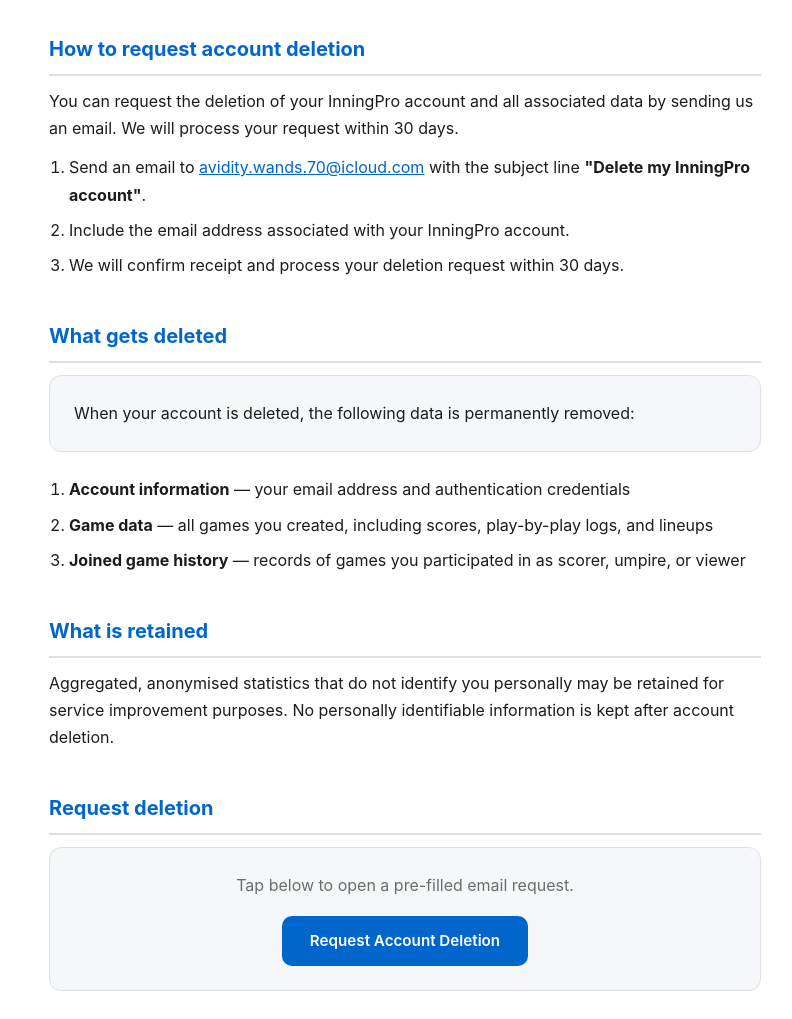
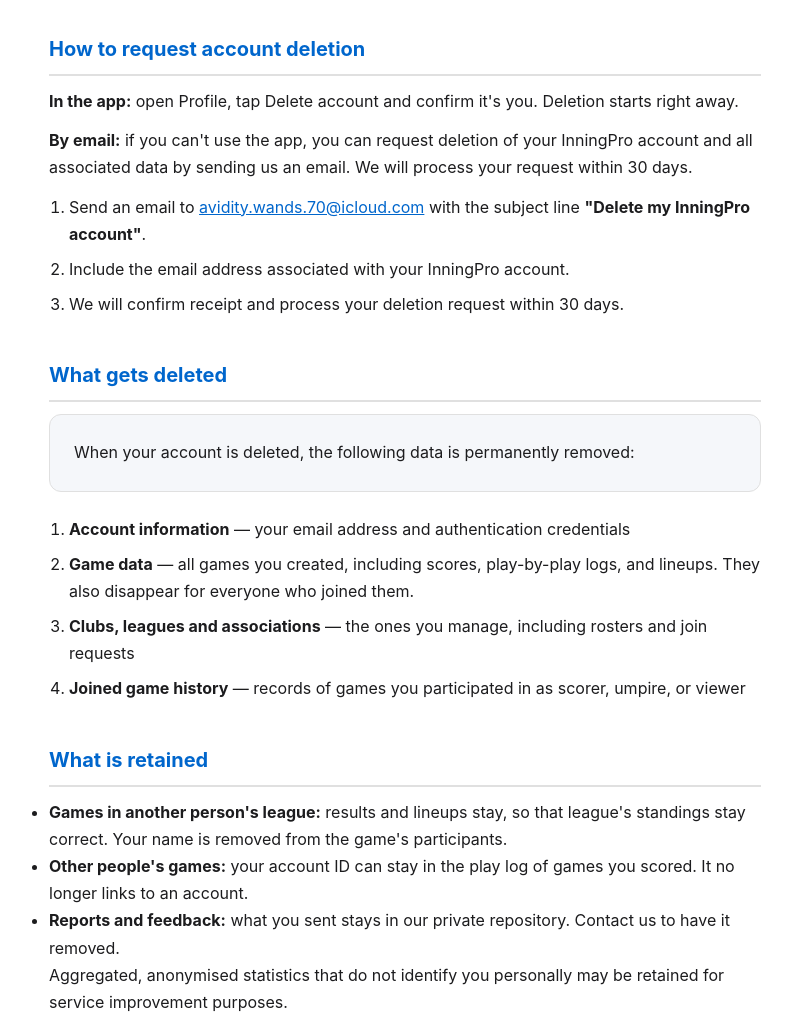
Before and after one commit to vikileak/inningpro-site, a plain HTML site: page delete-account.html in a window 1280 px wide. Shown: the part 300-1319 px from the top of the page, without its empty margins (235-1027 px from the left). Drawn offline with Linux system fonts and the light colour scheme.

Commit message:
docs(privacy): describe in-app account deletion and what stays
Co-Authored-By: Claude Opus 5.5 <noreply@anthropic.com>

```diff
--- a/delete-account.html
+++ b/delete-account.html
@@ -130,7 +130,8 @@
 
   <section>
     <h2>How to request account deletion</h2>
-    <p>You can request the deletion of your InningPro account and all associated data by sending us an email. We will process your request within 30 days.</p>
+    <p><strong>In the app:</strong> open Profile, tap Delete account and confirm it's you. Deletion starts right away.</p>
+    <p><strong>By email:</strong> if you can't use the app, you can request deletion of your InningPro account and all associated data by sending us an email. We will process your request within 30 days.</p>
 
     <ol>
       <li>Send an email to <a href="mailto:avidity.wands.70@icloud.com">avidity.wands.70@icloud.com</a> with the subject line <strong>"Delete my InningPro account"</strong>.</li>
@@ -146,14 +147,20 @@
     </div>
     <ol>
       <li><strong>Account information</strong> — your email address and authentication credentials</li>
-      <li><strong>Game data</strong> — all games you created, including scores, play-by-play logs, and lineups</li>
+      <li><strong>Game data</strong> — all games you created, including scores, play-by-play logs, and lineups. They also disappear for everyone who joined them.</li>
+      <li><strong>Clubs, leagues and associations</strong> — the ones you manage, including rosters and join requests</li>
       <li><strong>Joined game history</strong> — records of games you participated in as scorer, umpire, or viewer</li>
     </ol>
   </section>
 
   <section>
     <h2>What is retained</h2>
-    <p>Aggregated, anonymised statistics that do not identify you personally may be retained for service improvement purposes. No personally identifiable information is kept after account deletion.</p>
+    <ul>
+      <li><strong>Games in another person's league:</strong> results and lineups stay, so that league's standings stay correct. Your name is removed from the game's participants.</li>
+      <li><strong>Other people's games:</strong> your account ID can stay in the play log of games you scored. It no longer links to an account.</li>
+      <li><strong>Reports and feedback:</strong> what you sent stays in our private repository. Contact us to have it removed.</li>
+    </ul>
+    <p>Aggregated, anonymised statistics that do not identify you personally may be retained for service improvement purposes.</p>
   </section>
 
   <section>
```
Also changed, not shown: privacy.html (+1 -1 lines).
